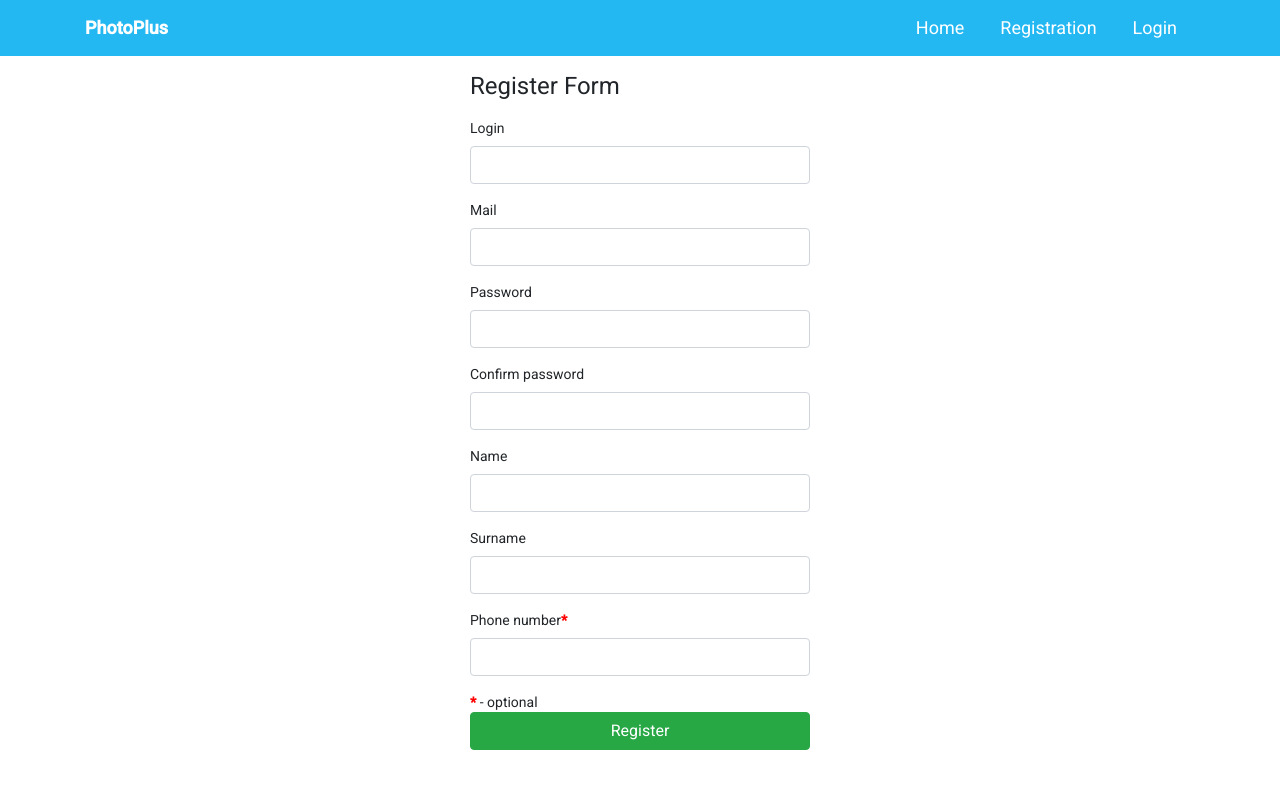
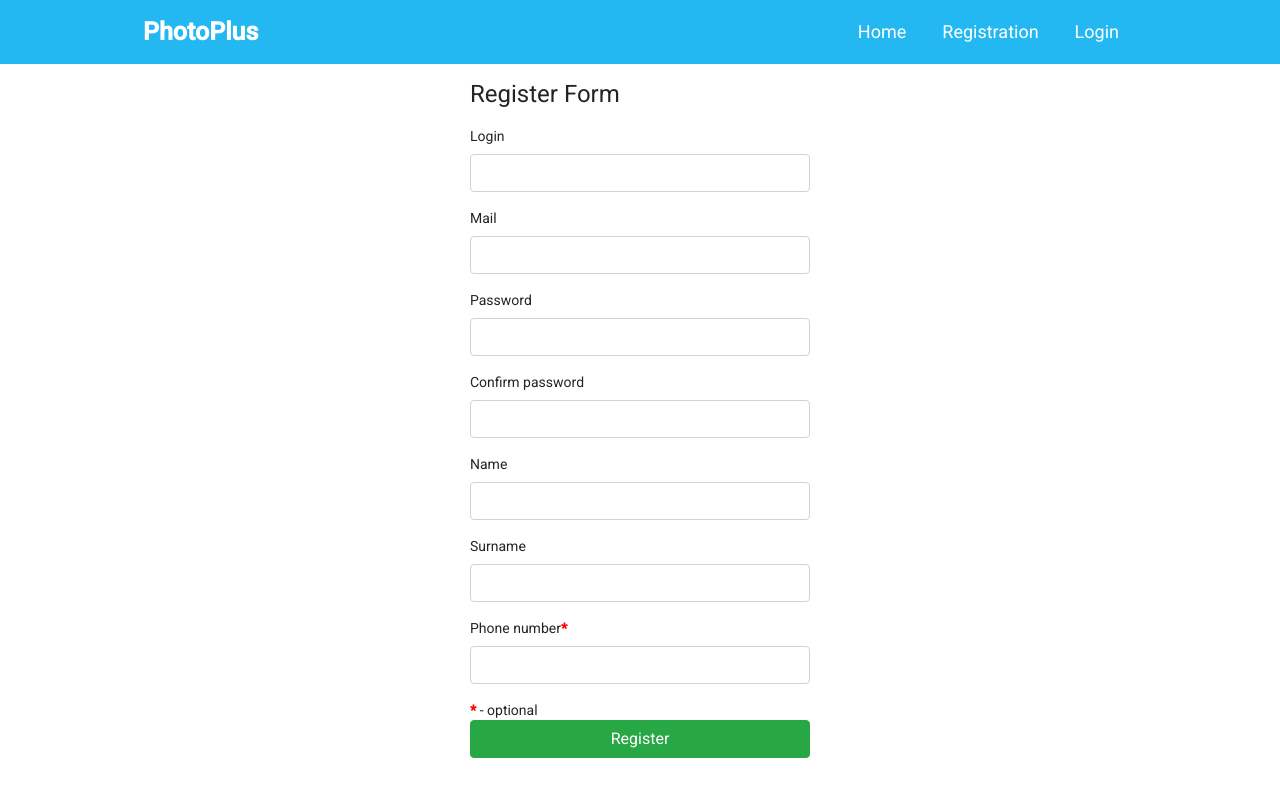
Before and after one commit to latusikl/PhotoPlus, an Angular app in the folder PhotoPlusFrontend/PhotoPlus/: page /registration in a window 1280 px wide. Shown: the top 796 px of the page. Built offline with nearby package versions, Linux system fonts and the light colour scheme; a web font is replaced by a local one.

Commit message:
app css refactor & header css fix - flex display

```diff
--- a/PhotoPlusFrontend/PhotoPlus/src/app/app.component.html
+++ b/PhotoPlusFrontend/PhotoPlus/src/app/app.component.html
@@ -1,6 +1,7 @@
 <header>
-  <div class="container">
+  <div class="container header">
     <a href="#" routerLink="/" class="logo">PhotoPlus</a>
+
     <nav>
       <ul>
         <li><a href="#" routerLink="/">Home</a></li>
--- a/PhotoPlusFrontend/PhotoPlus/src/app/app.component.scss
+++ b/PhotoPlusFrontend/PhotoPlus/src/app/app.component.scss
@@ -0,0 +1,43 @@
+$primary: rgb(36, 184, 243);
+
+.container.header {
+  display: flex;
+  height: 4rem;
+  width: 80%;
+  margin: 0 auto;
+  justify-content: space-between;
+  align-items: center;
+}
+
+header {
+  background: $primary;
+  //padding: 1em 0;
+  font-size: 18px;
+  a {
+    color: white;
+    text-decoration: none;
+  }
+
+  a.logo {
+    font-weight: bold;
+    font-size: 25px;
+  }
+
+  nav {
+   // float: right;
+
+    ul {
+        list-style-type: none;
+        margin: 0;
+        display: flex;
+
+        li a {
+            padding: 1em;
+
+            &:hover {
+                background: darken($primary, 10%);
+            }
+          }
+        }
+     }
+  }
--- a/PhotoPlusFrontend/PhotoPlus/src/app/components/home/home.component.html
+++ b/PhotoPlusFrontend/PhotoPlus/src/app/components/home/home.component.html
@@ -1,4 +1,3 @@
-
 <div class="container">
   <ul *ngIf="products">
     <li *ngFor="let product of products">
--- a/PhotoPlusFrontend/PhotoPlus/src/index.html
+++ b/PhotoPlusFrontend/PhotoPlus/src/index.html
@@ -9,7 +9,7 @@
   <link href="https://fonts.googleapis.com/css?family=Roboto:300,400,500&display=swap" rel="stylesheet">
   <link href="https://fonts.googleapis.com/icon?family=Material+Icons" rel="stylesheet">
   <link rel="stylesheet" href="https://stackpath.bootstrapcdn.com/bootstrap/4.3.1/css/bootstrap.min.css" >
-
+  <link rel="stylesheet" href="https://cdnjs.cloudflare.com/ajax/libs/font-awesome/4.7.0/css/font-awesome.min.css">
 </head>
 <body class="mat-typography">
   <app-root></app-root>
--- a/PhotoPlusFrontend/PhotoPlus/src/styles.scss
+++ b/PhotoPlusFrontend/PhotoPlus/src/styles.scss
@@ -1,51 +1,7 @@
 @import url('https://fonts.googleapis.com/css?family=Muli:400,700&display=swap');
-
-$primary: rgb(36, 184, 243);
 
 body {
   margin: 0;
   font-family: 'Muli', 'sans-serif';
   font-size: 20px;
 }
-
-.container {
-  width: 80%;
-  margin: 0 auto;
-}
-
-header {
-  background: $primary;
-  padding: 1em 0;
-  font-size: 18px;
-
-  a {
-    color: white;
-    text-decoration: none;
-  }
-
-  a.logo {
-    font-weight: bold;
-  }
-
-  nav {
-    float: right;
-
-    ul {
-        list-style-type: none;
-        margin: 0;
-        display: flex;
-
-        li a {
-            padding: 1em;
-
-            &:hover {
-                background: darken($primary, 10%);
-            }
-          }
-        }
-     }
-  }
-
-  h1 {
-    margin-top: 2em;
-  }
```
